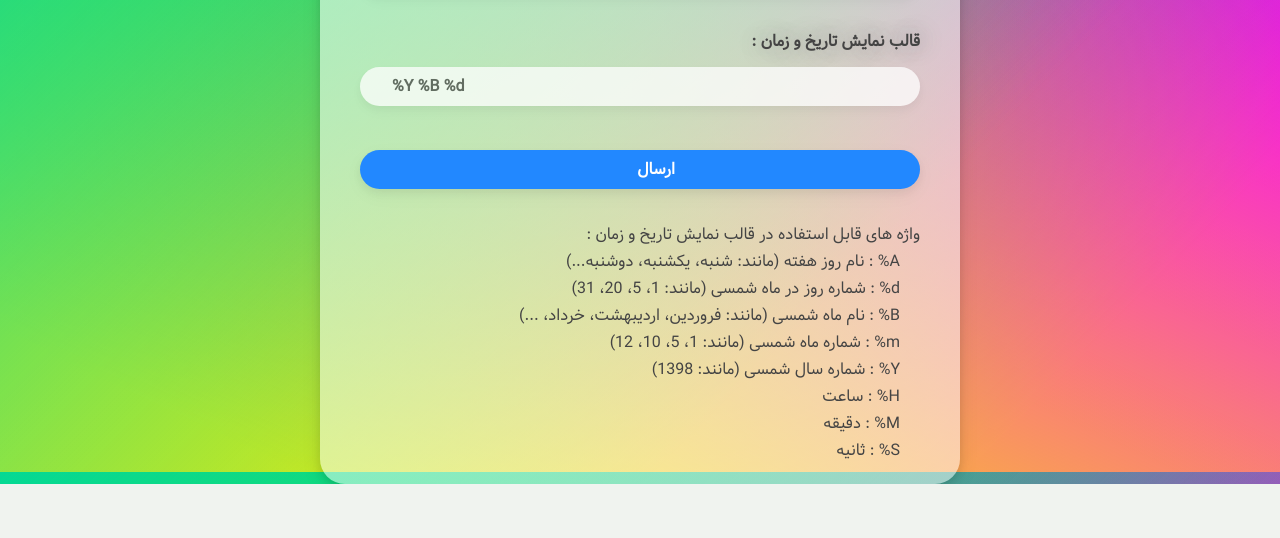
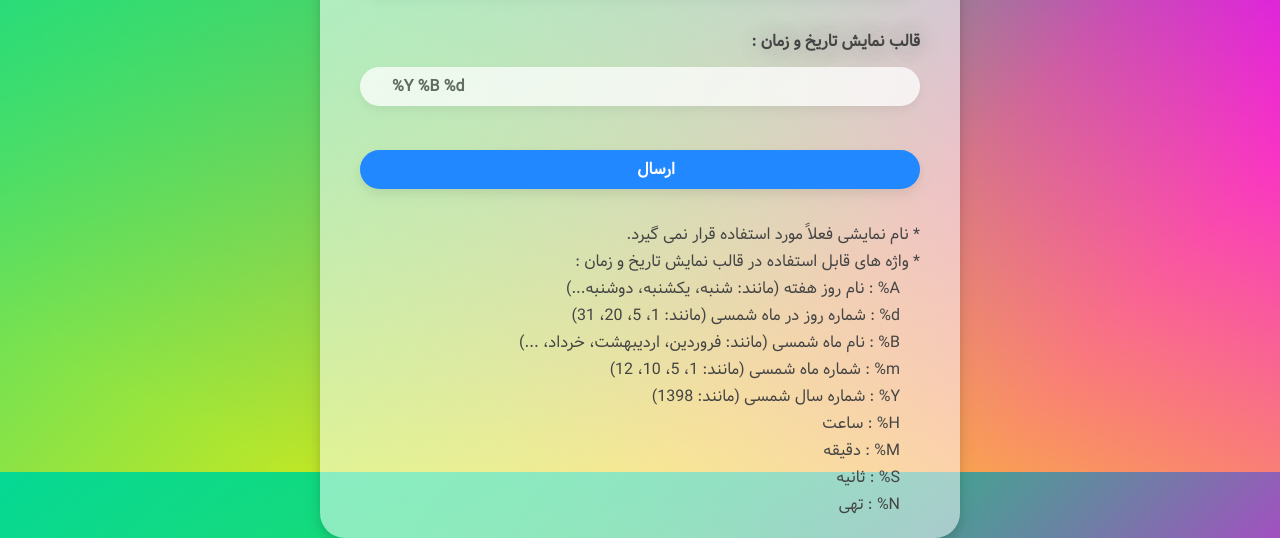
Before and after one commit to alefmim/RangiRangi, a Flask app: page / in a window 1280 px wide. Shown: the part 1128-1666 px from the top of the page. Before the commit the page ends 1612 px from the top, so only its background shows below. Run offline with Flask 2, Linux system fonts and the light colour scheme; data comes from the database, SQL or seed files in the repository; some libraries are stand-ins or nearby versions.

Commit message:
Update config.html

```diff
--- a/templates/config.html
+++ b/templates/config.html
@@ -52,7 +52,8 @@
 		<button type="submit" class="bluebtn" id="submit" onclick='return check();'>ارسال</button>
 
 		<div class="help">
-			<span class="title">واژه های قابل استفاده در قالب نمایش تاریخ و زمان :</span>
+			<span class="title">* نام نمایشی فعلاً مورد استفاده قرار نمی گیرد.</span>
+			<span class="title">* واژه های قابل استفاده در قالب نمایش تاریخ و زمان :</span>
 			<span class="desc">A% : نام روز هفته (مانند: شنبه، یکشنبه، دوشنبه...)</span>
 			<span class="desc">d% : شماره روز در ماه شمسی  (مانند: 1، 5، 20، 31)</span>
 			<span class="desc">B% : نام ماه شمسی (مانند: فروردین، اردیبهشت، خرداد، ...)</span>
@@ -61,6 +62,7 @@
 			<span class="desc">H% : ساعت</span>
 			<span class="desc">M% : دقیقه</span>
 			<span class="desc">S% : ثانیه</span>
+			<span class="desc">N% : تهی</span>
 		</div>
 	</form>
 
```
